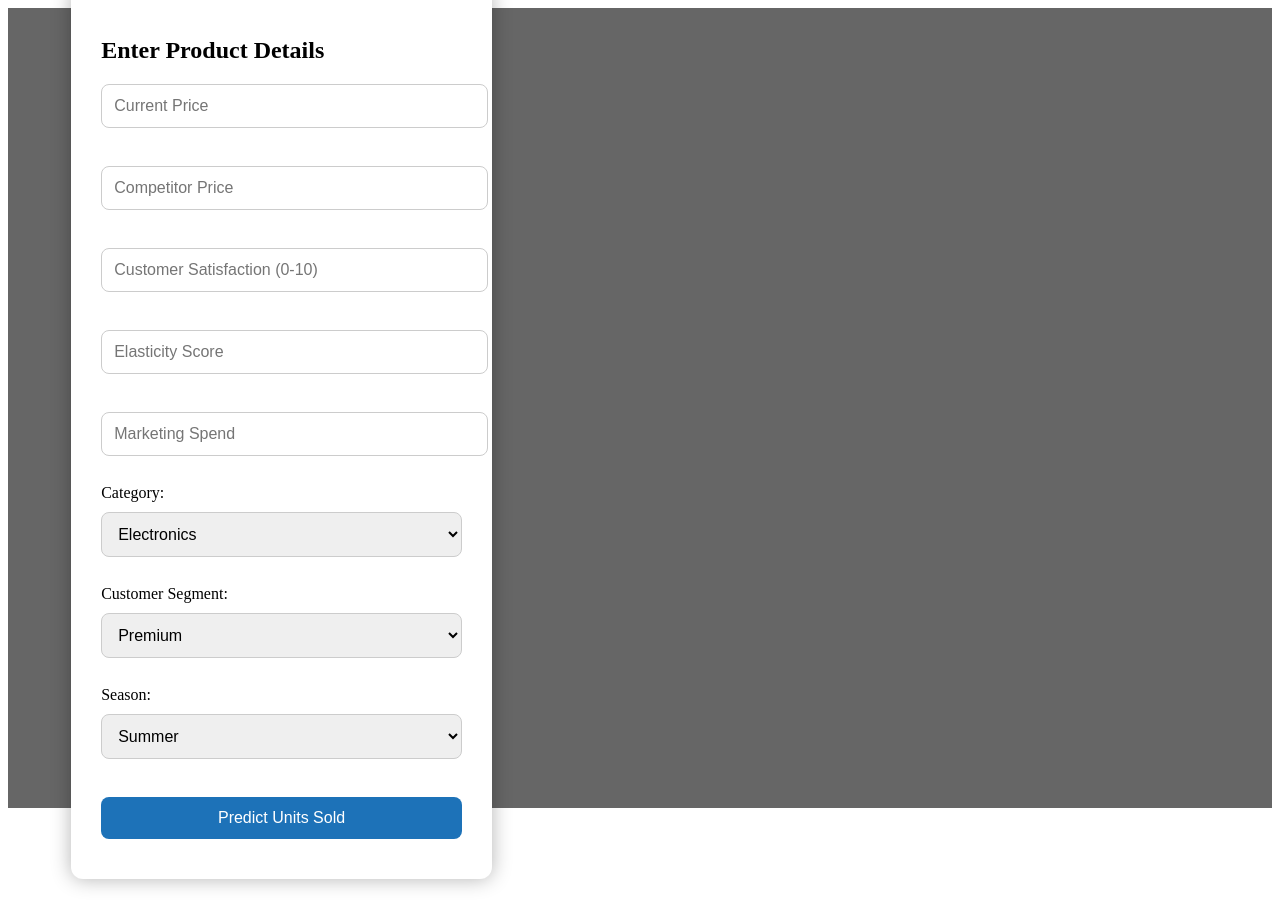
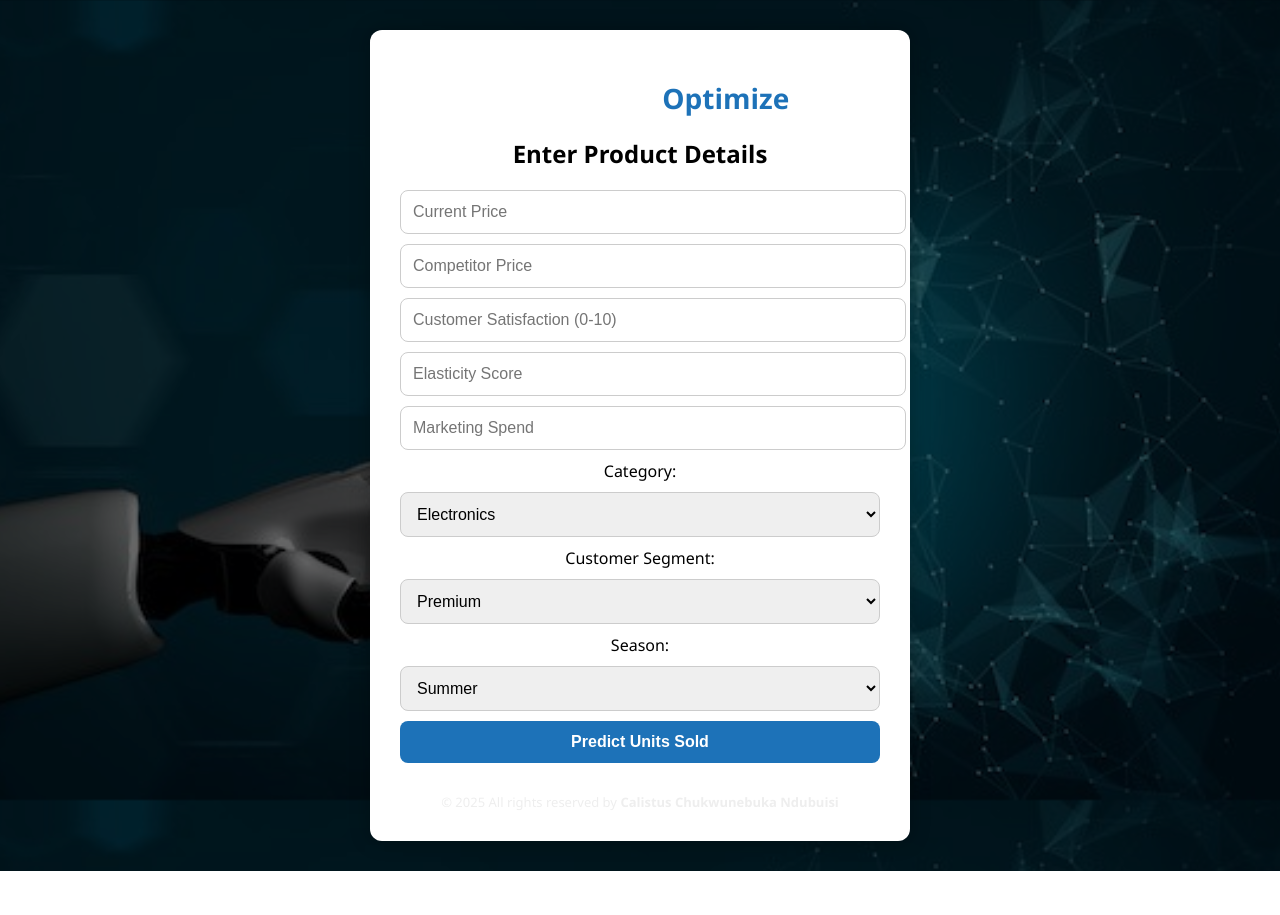
Before and after one commit to romeofx/BAN8600Finalproject, a Flask app: page / in a window 1280 px wide. After the commit the page ends 871 px from the top, so only its background shows below. Run offline with Flask 3, Linux system fonts and the light colour scheme; parts of the project's set-up code (start-up, migrations or seed data) failed here and were passed over.

Commit message:
templates update

```diff
--- a/static/style.css
+++ b/static/style.css
@@ -1,29 +1,39 @@
+body {
+    margin: 0;
+    padding: 0;
+    font-family: 'Segoe UI', sans-serif;
+    background: url('bg.png') no-repeat center center fixed;
+    background-size: cover;
+}
+
 .overlay {
     background-color: rgba(0, 0, 0, 0.6);
-    height: 100vh;
+    min-height: 100vh;
     display: flex;
+    justify-content: center;
     align-items: center;
-    justify-content: flex-start;
-    padding-left: 5%;
+    padding: 30px 10px;
 }
 
-.left-column {
-    max-width: 500px;
-}
-
-.welcome {
-    color: #fff;
-    font-size: 36px;
-    margin-bottom: 20px;
-}
-
-.container {
+.content {
+    width: 100%;
+    max-width: 480px;
     background: white;
     padding: 30px;
     border-radius: 12px;
     box-shadow: 0 0 20px rgba(0,0,0,0.3);
-    width: 100%;
-    text-align: left;
+    text-align: center;
+}
+
+.title {
+    font-size: 28px;
+    font-weight: bold;
+    margin-bottom: 20px;
+    color: white;
+}
+
+.title span {
+    color: #1d72b8;
 }
 
 form input,
@@ -43,16 +53,22 @@ form button {
     color: white;
     border: none;
     cursor: pointer;
-    transition: background 0.3s;
+    transition: background 0.3s ease-in-out;
+    font-weight: bold;
 }
 
 form button:hover {
     background-color: #155a91;
 }
 
-.footer {
+.result {
     margin-top: 20px;
-    color: #fff;
-    font-size: 14px;
-    text-align: left;
+    font-size: 20px;
+    color: #333;
 }
+
+footer {
+    margin-top: 30px;
+    color: #eee;
+    font-size: 13px;
+}
--- a/templates/index.html
+++ b/templates/index.html
@@ -3,21 +3,22 @@
 <head>
     <meta charset="UTF-8">
     <title>Pricing Optimizer</title>
-    <link rel="icon" type="image/x-icon" href="{{ url_for('static', filename='favicon.ico') }}">
     <link rel="stylesheet" type="text/css" href="{{ url_for('static', filename='style.css') }}">
+    <link rel="icon" href="{{ url_for('static', filename='favicon.ico') }}" type="image/x-icon">
 </head>
 <body>
     <div class="overlay">
-        <div class="left-column">
-            <h1 class="welcome">Welcome to Optimize</h1>
-            <div class="container">
+        <div class="content">
+            <h1 class="title">Welcome to <span>Optimize</span></h1>
+
+            <div class="form-container">
                 <h2>Enter Product Details</h2>
                 <form method="POST" action="/predict">
-                    <input type="number" step="any" name="current_price" placeholder="Current Price" required><br>
-                    <input type="number" step="any" name="competitor_price" placeholder="Competitor Price" required><br>
-                    <input type="number" step="any" name="customer_satisfaction" placeholder="Customer Satisfaction (0-10)" required><br>
-                    <input type="number" step="any" name="elasticity_score" placeholder="Elasticity Score" required><br>
-                    <input type="number" step="any" name="marketing_spend" placeholder="Marketing Spend" required><br>
+                    <input type="number" step="any" name="current_price" placeholder="Current Price" required>
+                    <input type="number" step="any" name="competitor_price" placeholder="Competitor Price" required>
+                    <input type="number" step="any" name="customer_satisfaction" placeholder="Customer Satisfaction (0-10)" required>
+                    <input type="number" step="any" name="elasticity_score" placeholder="Elasticity Score" required>
+                    <input type="number" step="any" name="marketing_spend" placeholder="Marketing Spend" required>
 
                     <label>Category:</label>
                     <select name="category" required>
@@ -26,14 +27,14 @@
                         <option value="Home">Home</option>
                         <option value="Toys">Toys</option>
                         <option value="Beauty">Beauty</option>
-                    </select><br>
+                    </select>
 
                     <label>Customer Segment:</label>
                     <select name="customer_segment" required>
                         <option value="Premium">Premium</option>
                         <option value="Midrange">Midrange</option>
                         <option value="Budget">Budget</option>
-                    </select><br>
+                    </select>
 
                     <label>Season:</label>
                     <select name="season" required>
@@ -41,7 +42,7 @@
                         <option value="Fall">Fall</option>
                         <option value="Spring">Spring</option>
                         <option value="Winter">Winter</option>
-                    </select><br>
+                    </select>
 
                     <button type="submit">Predict Units Sold</button>
                 </form>
@@ -50,8 +51,9 @@
                     <h3 class="result">Predicted Units Sold: {{ prediction }}</h3>
                 {% endif %}
             </div>
-            <footer class="footer">
-                &copy; 2025 All rights reserved by <strong>CalistusChukwuebukaNdubuisi</strong>
+
+            <footer>
+                &copy; 2025 All rights reserved by <strong>Calistus Chukwunebuka Ndubuisi</strong>
             </footer>
         </div>
     </div>
```
